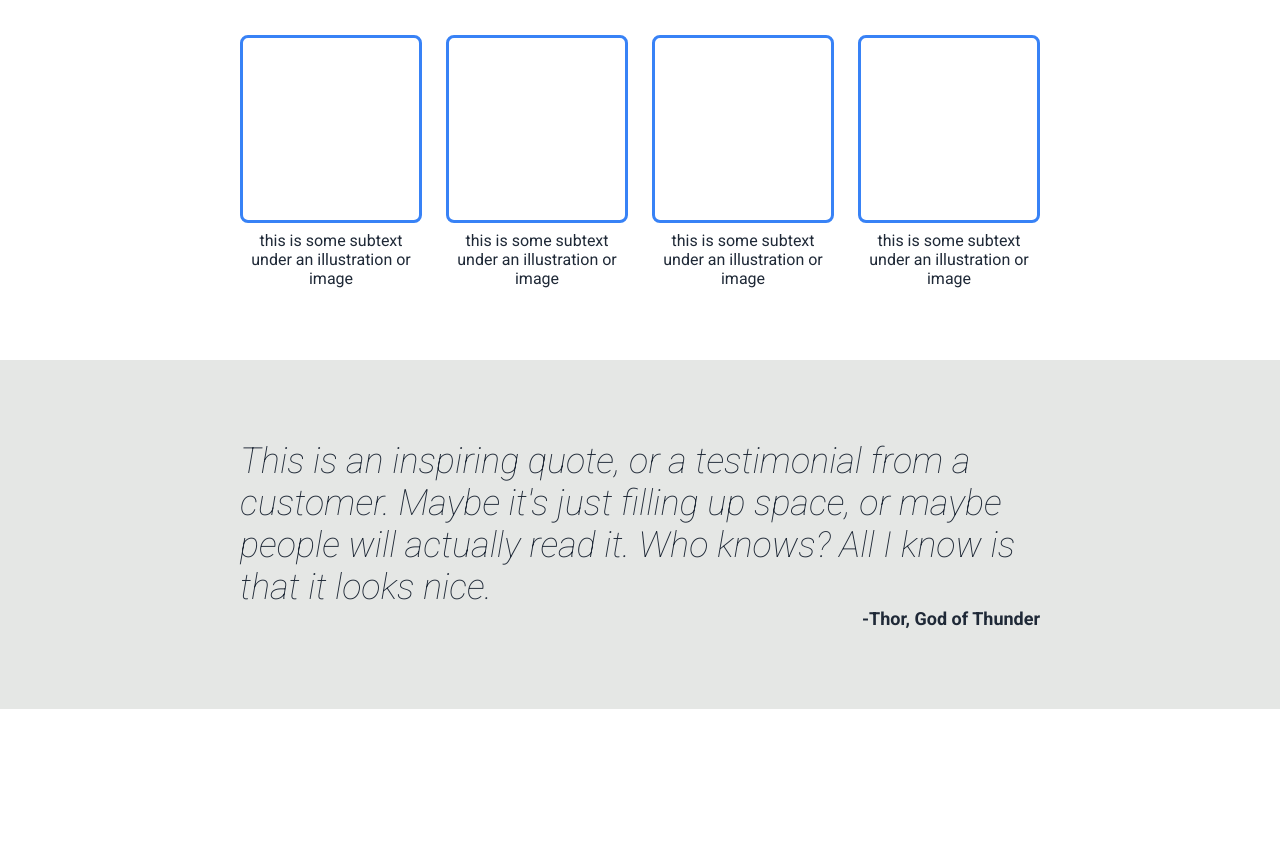
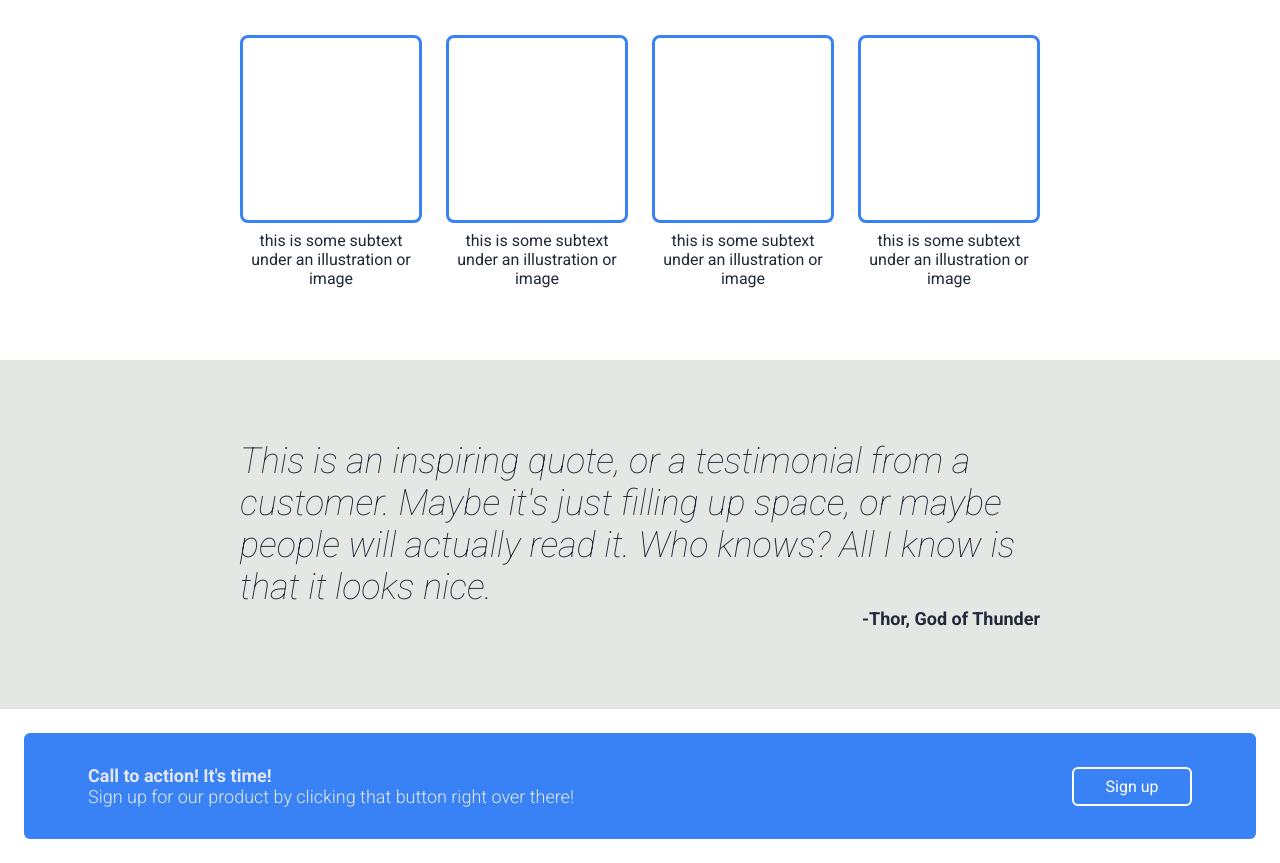
Before and after one commit to cb-co/fuzzy-adventure, a plain HTML site: page index.html in a window 1280 px wide. Shown: the part 759-1622 px from the top of the page. Before the commit the page ends 1468 px from the top, so only its background shows below. Drawn offline with Linux system fonts and the light colour scheme.

Commit message:
Add CTA section

```diff
--- a/index.html
+++ b/index.html
@@ -31,7 +31,7 @@
             This website has some subtext that goes here under the main title.
             It's a smaller font and the color is lower in contrast
           </p>
-          <a href="#" class="cta">Sign up</a>
+          <a href="#" class="btn cta">Sign up</a>
         </div>
         <img
           src="https://images.unsplash.com/photo-1754829953816-6e506536e7cb?q=80&w=1539&auto=format&fit=crop&ixlib=rb-4.1.0&ixid=M3wxMjA3fDB8MHxwaG90by1wYWdlfHx8fGVufDB8fHx8fA%3D%3D"
@@ -74,5 +74,18 @@
         <span>-Thor, God of Thunder</span>
       </p>
     </div>
+
+    <!-- CTA -->
+    <div class="container">
+      <div class="cta-banner">
+        <div>
+          <p class="body"><b>Call to action! It's time!</b></p>
+          <p class="body">
+            Sign up for our product by clicking that button right over there!
+          </p>
+        </div>
+        <a href="#" class="btn btn-border">Sign up</a>
+      </div>
+    </div>
   </body>
 </html>
--- a/style.css
+++ b/style.css
@@ -79,7 +79,7 @@ h2 {
   flex-basis: 400px;
 }
 
-.cta {
+.btn {
   padding: 8px 12px;
   width: 120px;
   text-align: center;
@@ -87,6 +87,9 @@ h2 {
   color: white;
   display: inline-block;
   border-radius: 6px;
+}
+
+.cta {
   margin-top: 18px;
 }
 
@@ -133,3 +136,17 @@ h2 {
   text-align: right;
   display: block;
 }
+
+.cta-banner {
+  background-color: #3882f6;
+  color: white;
+  border-radius: 6px;
+  padding: 32px 64px;
+  display: flex;
+  align-items: center;
+  justify-content: space-between;
+}
+
+.btn-border {
+  border: 2px solid white;
+}
```
